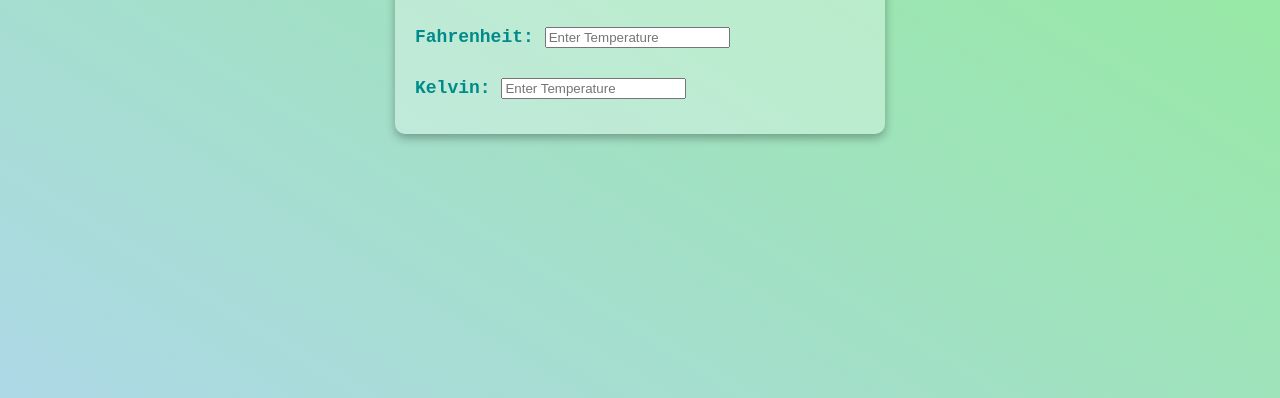
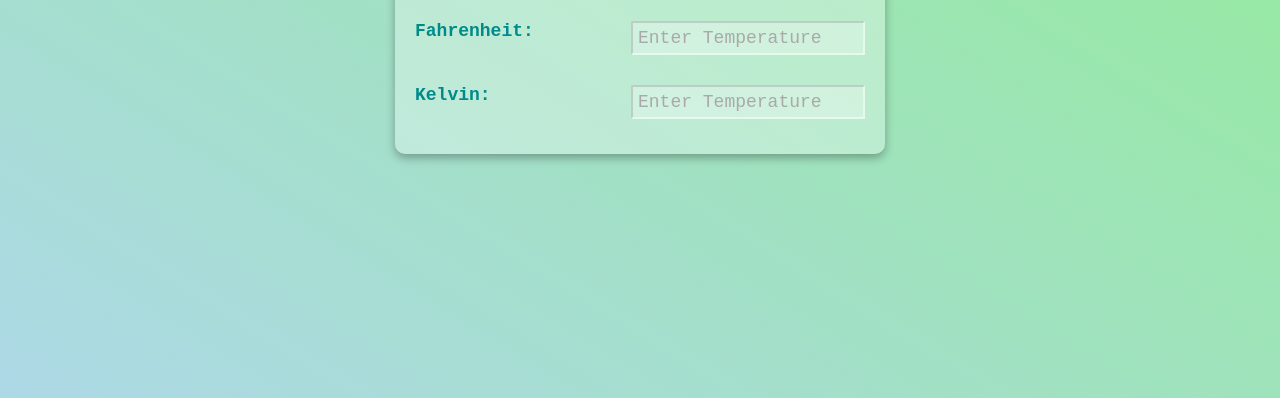
Before and after one commit to maryhbb/temperature-converter, a plain HTML site: page index.html in a window 1280 px wide. Shown: the part 402-800 px from the top of the page. Drawn offline with Linux system fonts and the light colour scheme.

Commit message:
add input style in css

```diff
--- a/style.css
+++ b/style.css
@@ -32,3 +32,20 @@ body {
     font-weight: bold;
     font-size: 18px;
   }
+
+  .input {
+    width: 220px;
+    font-family: monospace;
+    padding: 5px;
+    float: right;
+    outline: none;
+    background: rgba(255, 255, 255, 0.3);
+    border-color: rgba(255, 255, 255, 0.5);
+    color: darkgreen;
+    font-size: 18px;
+  }
+
+
+  .input::placeholder{
+      color: darkgray;
+  }
```
